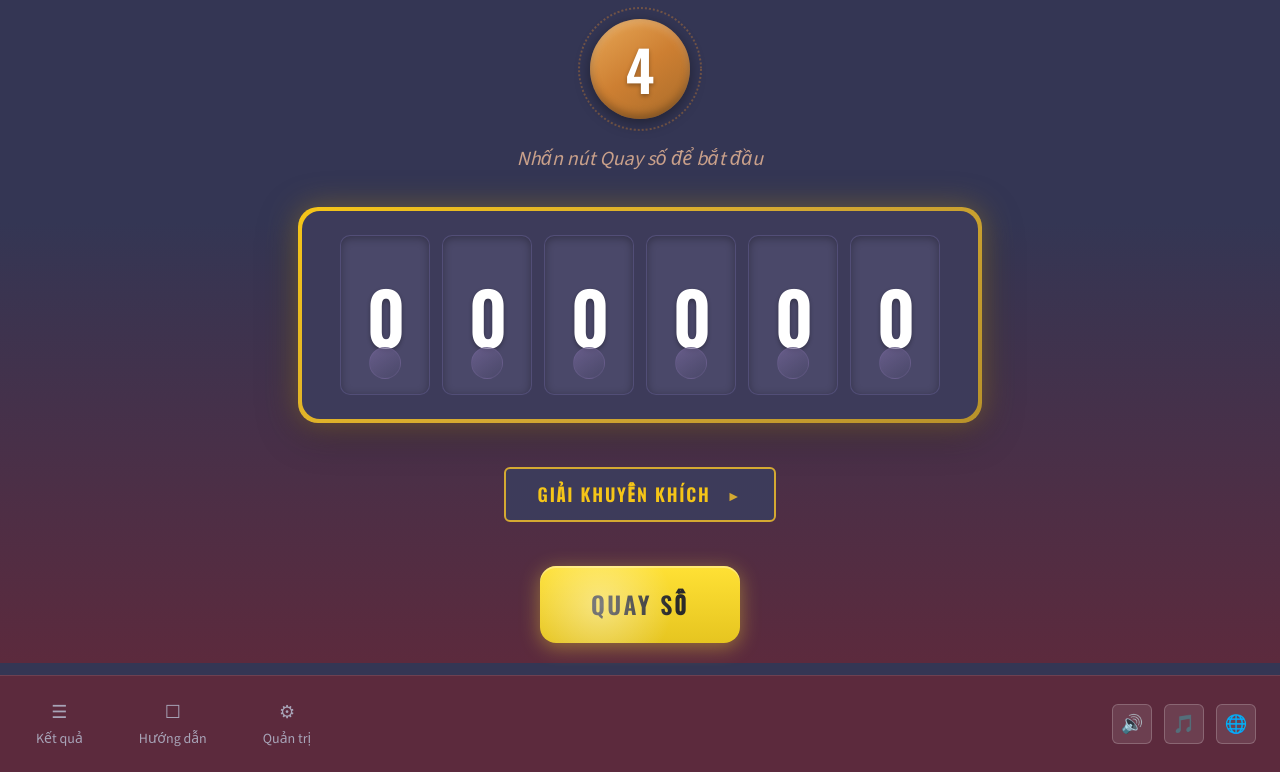
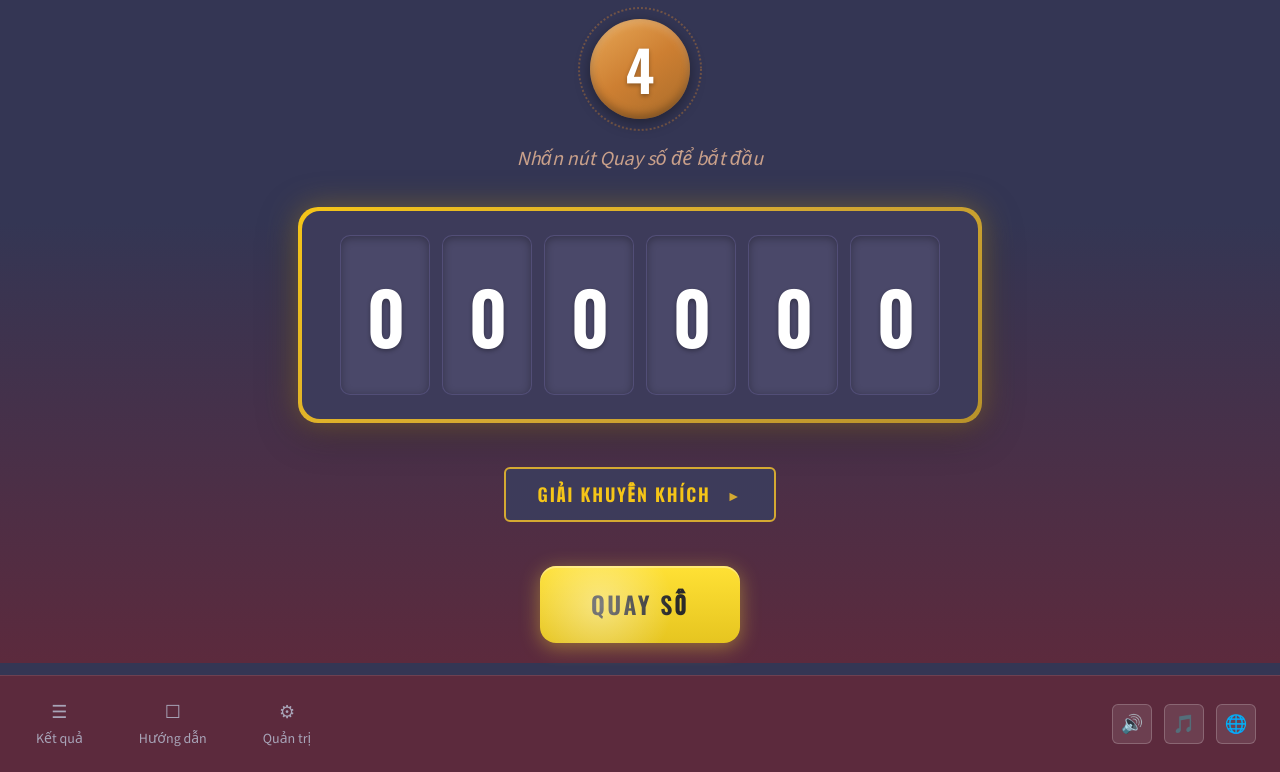
Before and after one commit to duthaho/lottery, a plain HTML site: page index.html in a window 1280 px wide. Shown: the part 137-909 px from the top of the page. Drawn offline with nearby package versions, Linux system fonts and the light colour scheme.

Commit message:
feat: Refactor slot machine reel height calculation and remove unused prize badge styles

```diff
--- a/css/style.css
+++ b/css/style.css
@@ -282,26 +282,6 @@ body {
   box-shadow: inset 0 2px 8px rgba(0, 0, 0, 0.3);
 }
 
-/* Small prize badge on each card */
-.reel::after {
-  content: attr(data-prize);
-  position: absolute;
-  bottom: 15px;
-  left: 50%;
-  transform: translateX(-50%);
-  width: 32px;
-  height: 32px;
-  background: linear-gradient(145deg, rgba(123, 107, 160, 0.6) 0%, rgba(74, 72, 105, 0.8) 100%);
-  border-radius: 50%;
-  display: flex;
-  align-items: center;
-  justify-content: center;
-  font-family: var(--font-display);
-  font-size: var(--text-sm);
-  color: rgba(169, 164, 184, 0.6);
-  border: 1px solid rgba(123, 107, 160, 0.3);
-  z-index: 3;
-}
 
 .reel__viewport {
   width: 100%;
@@ -999,7 +979,7 @@ body {
   .reel__number {
     width: 48px;
     height: 90px;
-    font-size: var(--text-4xl);
+    font-size: 2.5rem;
   }
 
   @keyframes reelSpin {
--- a/js/slotmachine.js
+++ b/js/slotmachine.js
@@ -72,15 +72,25 @@ export class SlotMachine {
     });
   }
 
+  getReelHeight() {
+    // Get actual reel height from CSS (responsive)
+    if (this.reels.length > 0 && this.reels[0].element) {
+      return this.reels[0].element.offsetHeight || 160;
+    }
+    return 160;
+  }
+
   setReelNumber(reel, number) {
-    const offset = number * 160; // Each number is 160px tall (card style)
+    const height = this.getReelHeight();
+    const offset = number * height;
     reel.strip.style.transform = `translateY(-${offset}px)`;
     reel.strip.style.transition = 'transform 0.3s ease-out';
     reel.currentNumber = number;
   }
 
   setReelNumberInstant(reel, number) {
-    const offset = number * 160;
+    const height = this.getReelHeight();
+    const offset = number * height;
     reel.strip.style.transition = 'none';
     reel.strip.style.transform = `translateY(-${offset}px)`;
     reel.currentNumber = number;
```
